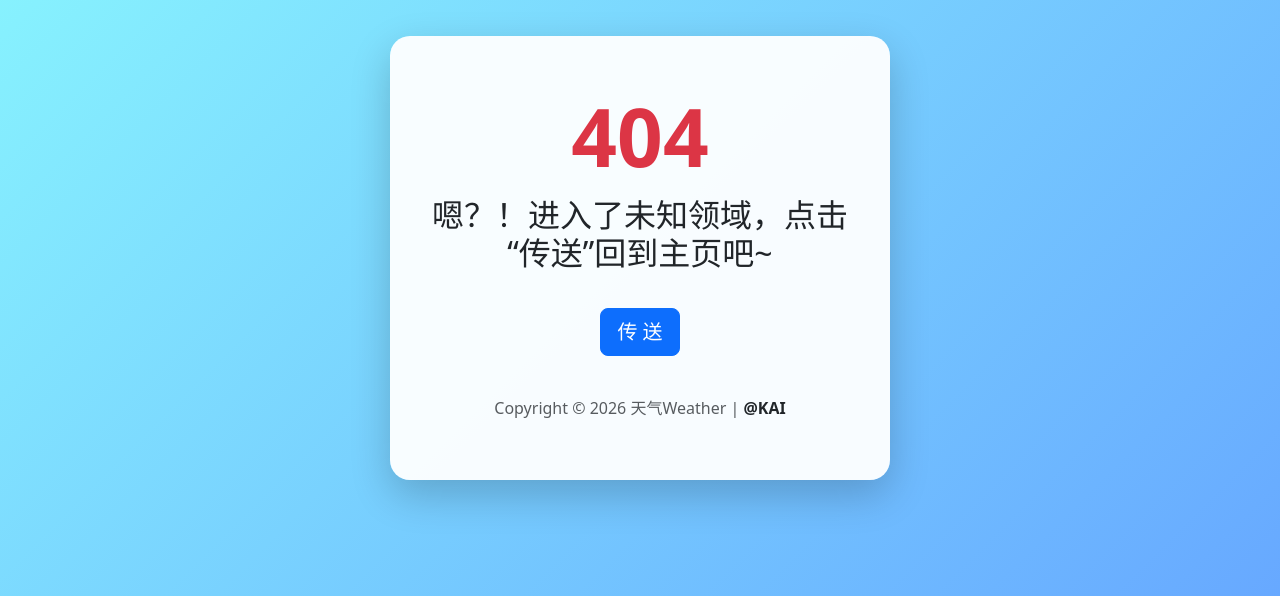
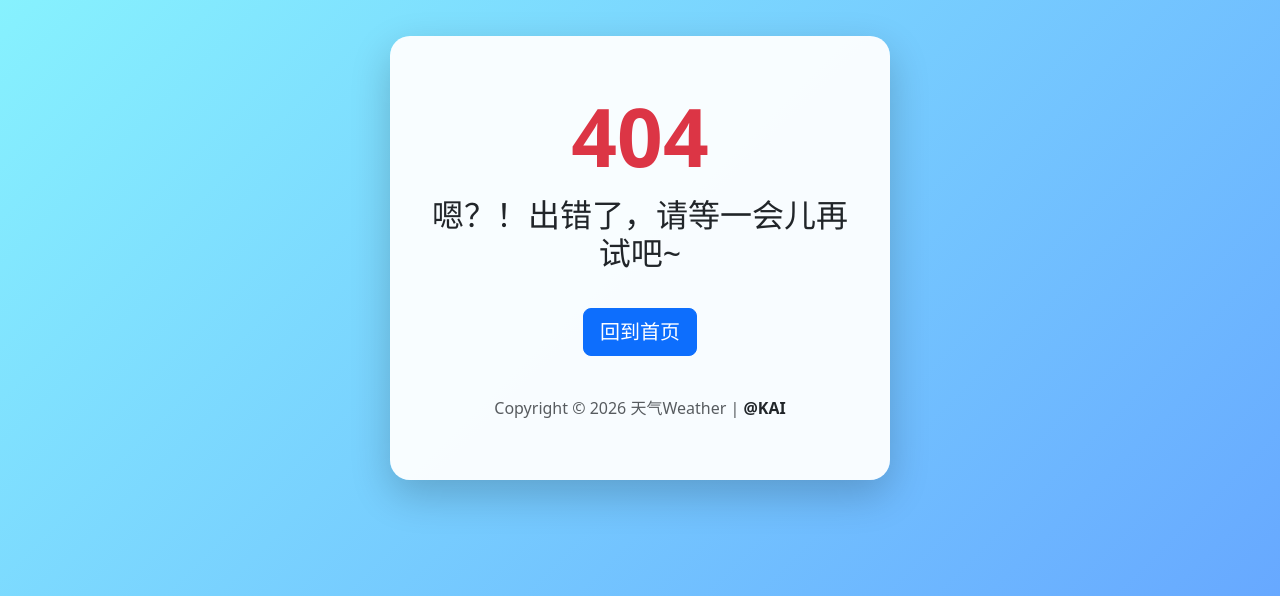
Before and after one commit to whitelonely/Weather, a Flask app: page / in a window 1280 px wide. Shown: the part 142-738 px from the top of the page. Run offline with Flask 3, Linux system fonts and the light colour scheme; data that the repository does not hold is empty; some libraries are stand-ins or nearby versions.

Commit message:
Fix error bugs

```diff
--- a/app.py
+++ b/app.py
@@ -210,7 +210,7 @@ def index():
 
 @app.errorhandler(404)
 def page_not_found(e):
-    return render_template('404.html')
+    return render_template('404_NotFound.html')
 
 if __name__ == '__main__':
     app.run(debug=False, host='0.0.0.0', port=1314)
--- a/templates/404.html
+++ b/templates/404.html
@@ -38,10 +38,10 @@
 <body>
     <div class="error-card">
         <div class="error-code"> 404 </div>
-        <h2>嗯？！进入了未知领域，点击“传送”回到主页吧~</h2>
+        <h2>嗯？！出错了，请等一会儿再试吧~</h2>
         <!-- <p class="error-msg">{{ error_message or '无法获取天气数据，请稍后重试。' }}</p> -->
         <p class="error-msg">{{ error_message }}</p>
-        <a href="/" class="btn btn-primary btn-lg mt-3">传 送</a>
+        <a href="/" class="btn btn-primary btn-lg mt-3">回到首页</a>
 
         <!-- 底部栏 -->
         <footer class="mt-4">
```
